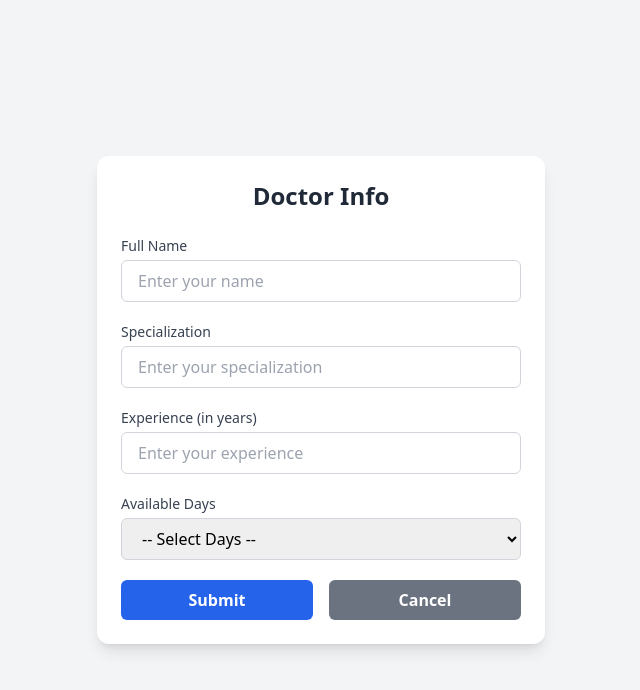
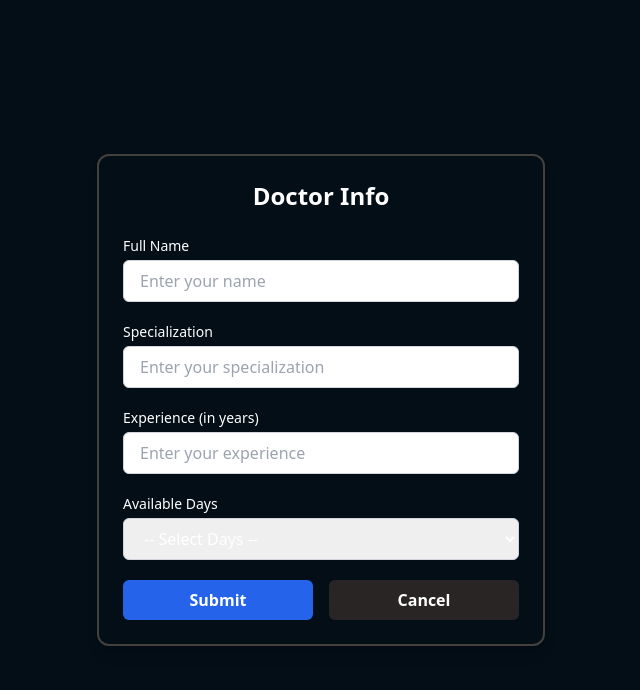
Before and after one commit to yashtech00/Hospital-management, a React (Vite) app in the folder client/: page /doctorInfo in a window 1280 px wide. Shown: the top 690 px of the page, without its empty margins (319-959 px from the left). Built offline with nearby package versions, Linux system fonts and the light colour scheme; no server answers.

Commit message:
fixing errors

```diff
--- a/client/src/App.tsx
+++ b/client/src/App.tsx
@@ -12,19 +12,19 @@ import DoctorInfo from './pages/DoctorInfo'
 function App() {
 
 
-  const BACKEND_URL = import.meta.env.BACKEND_URL;
+  // const BACKEND_URL = import.meta.env.VITE_BACKEND_URL;
 
-  const { data } = useQuery({
-    queryKey: ["me"],
-    queryFn: async () => {
-      try {
-        const fetch = await axios.get(`${BACKEND_URL}/api/user/me`, { withCredentials: true });
-        return fetch.data;
-      } catch (err) {
-        console.error(err);
-      }
-    }
-  })
+  // const { data } = useQuery({
+  //   queryKey: ["me"],
+  //   queryFn: async () => {
+  //     try {
+  //       const fetch = await axios.get(`${BACKEND_URL}/api/user/me`, { withCredentials: true });
+  //       return fetch.data;
+  //     } catch (err) {
+  //       console.error(err);
+  //     }
+  //   }
+  // })
 
   return (
     <div className="h-screen bg-gradient-to-tl from-secondary via-primary to-secondary">
--- /dev/null
+++ b/client/src/hooks/hook.tsx
@@ -0,0 +1,15 @@
+import { useQuery } from "@tanstack/react-query";
+import axios from "axios";
+
+export default function useGetMe() {
+
+    const BACKEND_URL = import.meta.env.VITE_BACKEND_URL;
+
+    return useQuery({
+        queryKey: ["me"],
+        queryFn: async () => {
+            const res = await axios.get(`${BACKEND_URL}/api/user/me`, { withCredentials: true });
+            return res.data;
+        }
+    })
+}
--- a/client/src/pages/Auth/Signup.tsx
+++ b/client/src/pages/Auth/Signup.tsx
@@ -4,6 +4,7 @@ import { useState } from "react";
 import type { SignUpProp } from "../../types/AuthType";
 import { motion } from "framer-motion";
 import { User, Lock, Mail, Shield } from "lucide-react";
+import { Navigate, useNavigate } from "react-router-dom";
 
 export default function Signup() {
   const [fullname, setFullname] = useState("");
@@ -11,18 +12,27 @@ export default function Signup() {
   const [password, setPassword] = useState("");
   const [role, setRole] = useState("patient");
 
-  const BACKEND_URL = import.meta.env.VITE_BACKEND_URL; // use correct env variable for Vite
+  const navigate = useNavigate();
+
 
   const { mutate, isPending, error } = useMutation({
     mutationKey: ["auth"],
     mutationFn: async (authDetails: SignUpProp) => {
       const res = await axios.post(
-        `${BACKEND_URL}/api/user/signup`,
+        `http://localhost:8000/api/user/signup`,
         authDetails,
         { withCredentials: true }
       );
       return res.data;
     },
+    onSuccess: (data) => {
+      // console.log("Returned data:", data);
+      if (data.data.role == "doctor") {
+        navigate("/doctorInfo")
+      } else {
+        navigate("/patientInfo")
+      }
+    }
   });
 
   const handleSubmit = (e: React.FormEvent) => {
--- a/client/src/pages/DoctorInfo.tsx
+++ b/client/src/pages/DoctorInfo.tsx
@@ -1,6 +1,8 @@
 import { useMutation } from "@tanstack/react-query";
 import axios from "axios";
 import { useState } from "react";
+import useGetMe from "../hooks/hook";
+
 
 interface DoctorProp {
     user: string;
@@ -9,17 +11,22 @@ interface DoctorProp {
     availableDays: string;
 }
 
+
 export default function DoctorInfo() {
+
+    const { data: userData } = useGetMe();
+    console.log(userData,"user");
+
     const [formData, setFormData] = useState<DoctorProp>({
-    user: "",
+        user:  "",
         specialization: "",
         experience: 0,
         availableDays: "",
     });
 
-  const BACKEND_URL = import.meta.env.BACKEND_URL;
+    const BACKEND_URL = import.meta.env.VITE_BACKEND_URL;
 
-  const { mutate, data, isLoading } = useMutation({
+    const { mutate } = useMutation<any, Error, DoctorProp>({
         mutationKey: ["doctor"],
         mutationFn: async (formData: DoctorProp) => {
             try {
@@ -39,12 +46,12 @@ export default function DoctorInfo() {
     };
 
     return (
-    <div className="min-h-screen flex items-center justify-center px-4 bg-gray-100">
-      <div className="w-full max-w-md bg-white shadow-lg rounded-xl p-6">
-        <h2 className="text-2xl font-bold text-center text-gray-800 mb-6">Doctor Info</h2>
+        <div className="min-h-screen flex items-center justify-center px-4 bg-background">
+            <div className="w-full max-w-md bg-background shadow-lg rounded-xl p-6 border-2 border-stone-700 text-white">
+                <h2 className="text-2xl font-bold text-center  mb-6">Doctor Info</h2>
                 <form onSubmit={handleSubmit} className="space-y-5">
                     <div>
-            <label className="block text-sm font-medium text-gray-700">Full Name</label>
+                        <label className="block text-sm font-medium ">Full Name</label>
                         <input
                             type="text"
                             placeholder="Enter your name"
@@ -59,7 +66,7 @@ export default function DoctorInfo() {
                     </div>
 
                     <div>
-            <label className="block text-sm font-medium text-gray-700">Specialization</label>
+                        <label className="block text-sm font-medium">Specialization</label>
                         <input
                             type="text"
                             placeholder="Enter your specialization"
@@ -74,7 +81,7 @@ export default function DoctorInfo() {
                     </div>
 
                     <div>
-            <label className="block text-sm font-medium text-gray-700">Experience (in years)</label>
+                        <label className="block text-sm font-medium ">Experience (in years)</label>
                         <input
                             type="number"
                             placeholder="Enter your experience"
@@ -89,7 +96,7 @@ export default function DoctorInfo() {
                     </div>
 
                     <div>
-            <label className="block text-sm font-medium text-gray-700">Available Days</label>
+                        <label className="block text-sm font-medium ">Available Days</label>
                         <select
                             title="Available Days"
                             value={formData.availableDays}
@@ -113,15 +120,15 @@ export default function DoctorInfo() {
                     <div className="flex items-center justify-between gap-4">
                         <button
                             type="submit"
-              disabled={isLoading}
-              className="w-full py-2 px-4 bg-blue-600 text-white font-semibold rounded-md hover:bg-blue-700 transition disabled:opacity-50"
+                            className="w-full py-2 px-4 bg-blue-600 text-white font-semibold rounded-md hover:bg-blue-700 transition"
                         >
-              {isLoading ? "Submitting..." : "Submit"}
+                            Submit
                         </button>
+
                         <button
                             type="button"
                             onClick={() => setFormData({ user: "", specialization: "", experience: 0, availableDays: "" })}
-              className="w-full py-2 px-4 bg-gray-500 text-white font-semibold rounded-md hover:bg-gray-600 transition"
+                            className="w-full py-2 px-4 bg-stone-800 text-white font-semibold rounded-md hover:bg-gray-600 transition"
                         >
                             Cancel
                         </button>
```
Also changed, not shown: 4 other files (tests, documents, lock files or other folders). Lines whose indentation alone changed are shown as unchanged.
